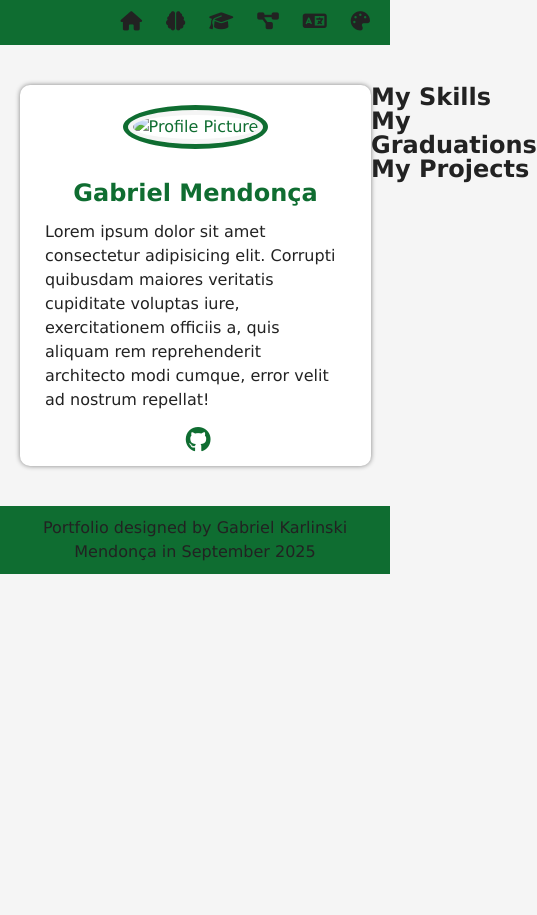
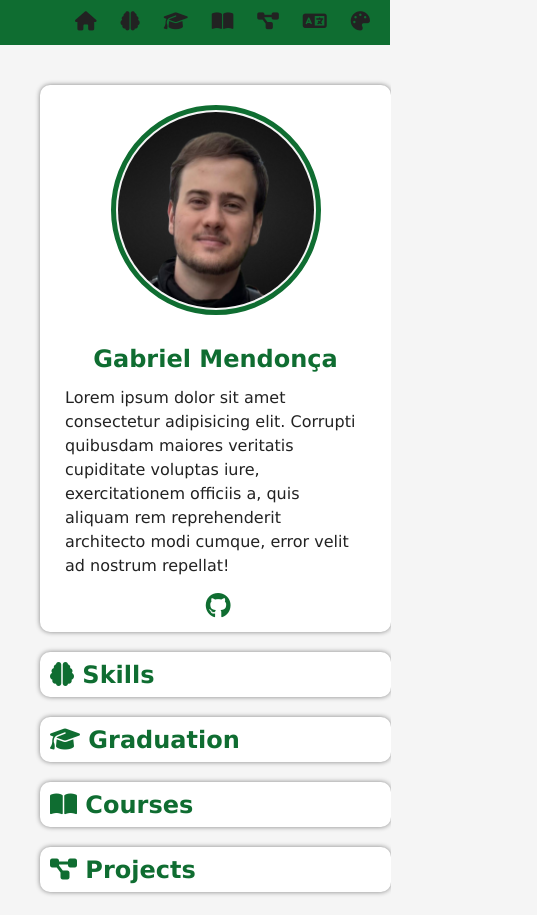
Before and after one commit to gabrielkmendonca/portfolio, a plain HTML site: page index.html in a window 390 px wide. Shown: the top 915 px of the page, 537 px wide, since content can reach past the window. Before the commit the page ends 844 px from the top, so only its background shows below. Drawn offline with Linux system fonts and the light colour scheme; some icons are missing.

Commit message:
Refactor image paths and update profile section
Moved images from 'imagens/' to 'images/' and updated references accordingly. Replaced the profile picture, updated navigation links to use section anchors, and improved section structure and styling in index.html and style.css for better layout and responsiveness.

```diff
--- a/index.html
+++ b/index.html
@@ -12,18 +12,20 @@
     <header>
         <nav id="menu">
             <ul>
-                <li><a href="#"><i class="fa-solid fa-house"></i></a></li>
-                <li><a href="#"><i class="fa-solid fa-brain"></i></a></li>
-                <li><a href="#"><i class="fa-solid fa-graduation-cap"></i></a></li>
-                <li><a href="#"><i class="fa-solid fa-diagram-project"></i></a></li>
+                <li><a href="#profile"><i class="fa-solid fa-house"></i></a></li>
+                <li><a href="#skills"><i class="fa-solid fa-brain"></i></a></li>
+                <li><a href="#graduation"><i class="fa-solid fa-graduation-cap"></i></a></li>
+                <li><a href="#courses"><i class="fa-solid fa-book-open"></i></a></li>
+                <li><a href="#projects"><i class="fa-solid fa-diagram-project"></i></a></li>
                 <li><a href="#"><i class="fa-solid fa-language"></i></a></li>
                 <li><a href="#"><i class="fa-solid fa-palette"></i></a></li>
             </ul>
         </nav>
     </header>
     <main>
-        <section id="profile">
-            <img src="" alt="Profile Picture">
+        <section id="profile" name="profile">
+            <a name="profile"></a>
+            <img src="images/profile-picture.jpeg" alt="Profile Picture">
             <h1>Gabriel Mendonça</h1>
             <p>Lorem ipsum dolor sit amet consectetur adipisicing elit. Corrupti quibusdam maiores veritatis cupiditate voluptas iure, exercitationem officiis a, quis aliquam rem reprehenderit architecto modi cumque, error velit ad nostrum repellat!</p>
             <div id="social">
@@ -32,24 +34,24 @@
             </div>
         </section>
         <section id="infos">
-            <article id="">
-                <h2></h2>
+           <article id="skills">
+            <a name="skills"></a>
+                <h2><i class="fa-solid fa-brain"></i> Skills</h2>
             </article>
 
-            <article id="skills">
-                <h2>My Skills</h2>
+            <article id="graduation">
+                <a name="graduation"></a>
+                <h2><i class="fa-solid fa-graduation-cap"></i> Graduation</h2>
             </article>
 
-            <article id="graduations">
-                <h2>My Graduations</h2>
-            </article>
-
-            <article id="complementaryCourses">
-
+            <article id="courses">
+                <a name="courses"></a>
+                <h2><i class="fa-solid fa-book-open"></i> Courses</h2>
             </article>
 
             <article id="projects">
-                <h2>My Projects</h2>
+                <a name="projects"></a>
+                <h2><i class="fa-solid fa-diagram-project"></i> Projects</h2>
             </article>
         </section>
     </main>
--- a/style.css
+++ b/style.css
@@ -18,6 +18,11 @@ body{
   line-height: 1.5em;
   background-color: var(--main-background);
   color: var(--text-reverse);
+}
+header{
+  position: sticky;
+  top: 0;
+  z-index: 1;
 }
 header, footer{
   background-color: var(--emphasis);
@@ -43,12 +48,11 @@ nav#menu > ul > li > a:hover{
   background-color: var(--emphasis-reverse);
   color: var(--text-reverse);
 }
-
-
-
+/* end of header section */
 main{
   display: grid;
   grid-template-columns: auto 90vw auto;
+  gap: 20px;
   padding: 20px;
   margin: 20px 0px;
 }
@@ -67,12 +71,13 @@ section#profile > img{
   object-fit: cover;
   overflow: hidden;
   border-radius: 50%;
-  border: 5px solid var(--main-background);
+  border: 2px solid var(--main-background);
   outline: 5px solid var(--emphasis);
   margin: 15px;
 }
 section#profile > h1{
   margin: 15px;
+  line-height: 1em;
 }
 section#profile > p{
   text-align: left;
@@ -88,3 +93,36 @@ div#social > a:hover{
   font-size: 1.8em;
   color: var(--emphasis-reverse);
 }
+/* end of profile section */
+section#infos{
+  grid-column: 2;
+}
+article{
+  background-color: var(--card-background);
+  color: var(--text-reverse);
+  border-radius: 10px;
+  box-shadow: 0px 0px 5px rgba(0, 0, 0, 0.473);
+  padding: 10px;
+  margin-bottom: 20px;
+}
+article > h2{
+  color: var(--emphasis);
+}
+
+
+
+
+/* end of infos section */
+@media screen and (min-width: 768px){
+  main{
+    grid-template-columns: auto 300px 1fr auto;
+  }
+  section#profile{
+    grid-column: 2 / 3;
+    height: fit-content;
+    position: sticky;
+  }
+  section#infos{
+    grid-column: 3 / 4;
+  }
+}
```
Also changed, not shown: imagens/guanabara-perfil.jpg (deleted), images/profile-picture.jpeg (added), images/projeto-01-videos.jpg (renamed from imagens/projeto-01-videos.jpg), images/projeto-02-cordel.jpg (renamed from imagens/projeto-02-cordel.jpg), images/projeto-03-android.jpg (renamed from imagens/projeto-03-android.jpg), images/projeto-04-links.jpg (renamed from imagens/projeto-04-links.jpg), images/projeto-05-login.jpg (renamed from imagens/projeto-05-login.jpg), images/projeto-06-album.jpg (renamed from imagens/projeto-06-album.jpg).
